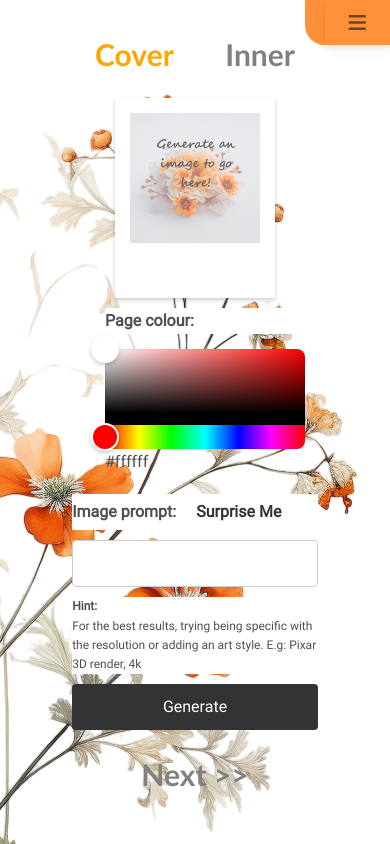
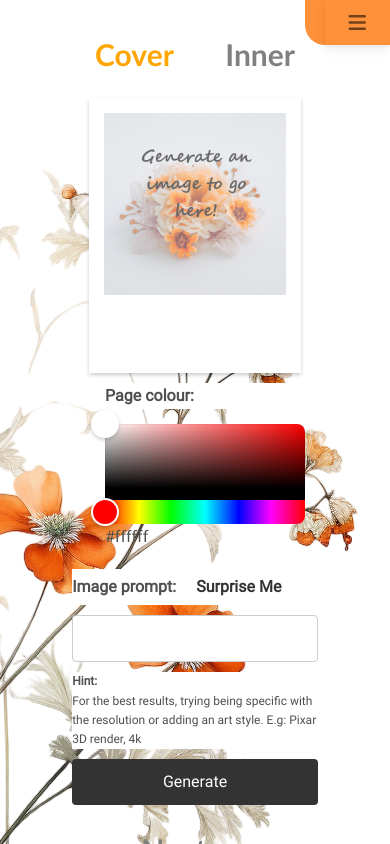
Before and after one commit to Rhett-Williams/personalised-cards-frontend, a React (Create React App) app: page /create in a window 390 px wide. Shown: the top 844 px of the page. Built offline with nearby package versions, Linux system fonts and the light colour scheme.

Commit message:
attempts mobile fix

```diff
--- a/src/App.css
+++ b/src/App.css
@@ -208,9 +208,9 @@ img[src=""] {
 
 .background-div {
   width: '40%';
-  min-width: 150px;
+  min-width: 200px;
   height: 30vw;
-  min-height: 200px;
+  min-height: 275px;
   padding: 15px 15px 0px 15px;
   box-shadow: 0 2px 4px rgba(0, 0, 0, 0.2);
 }
```
